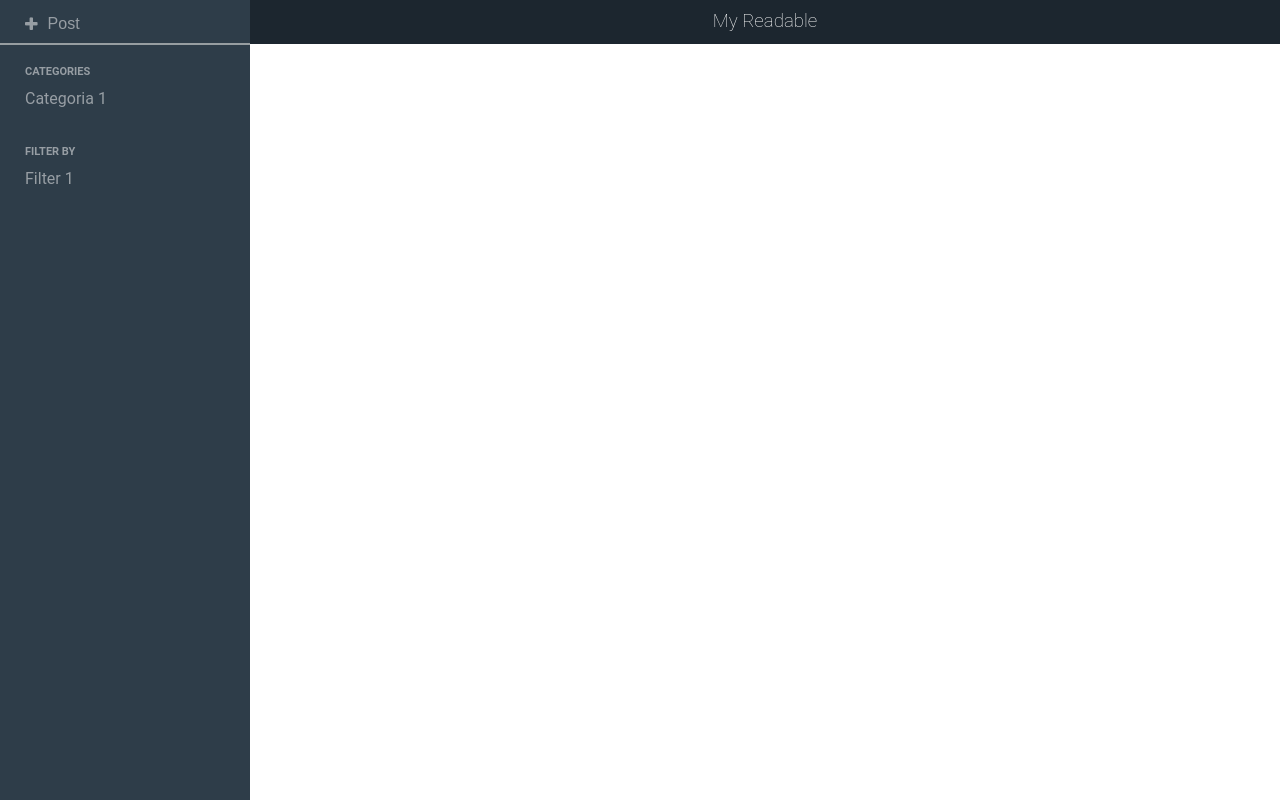
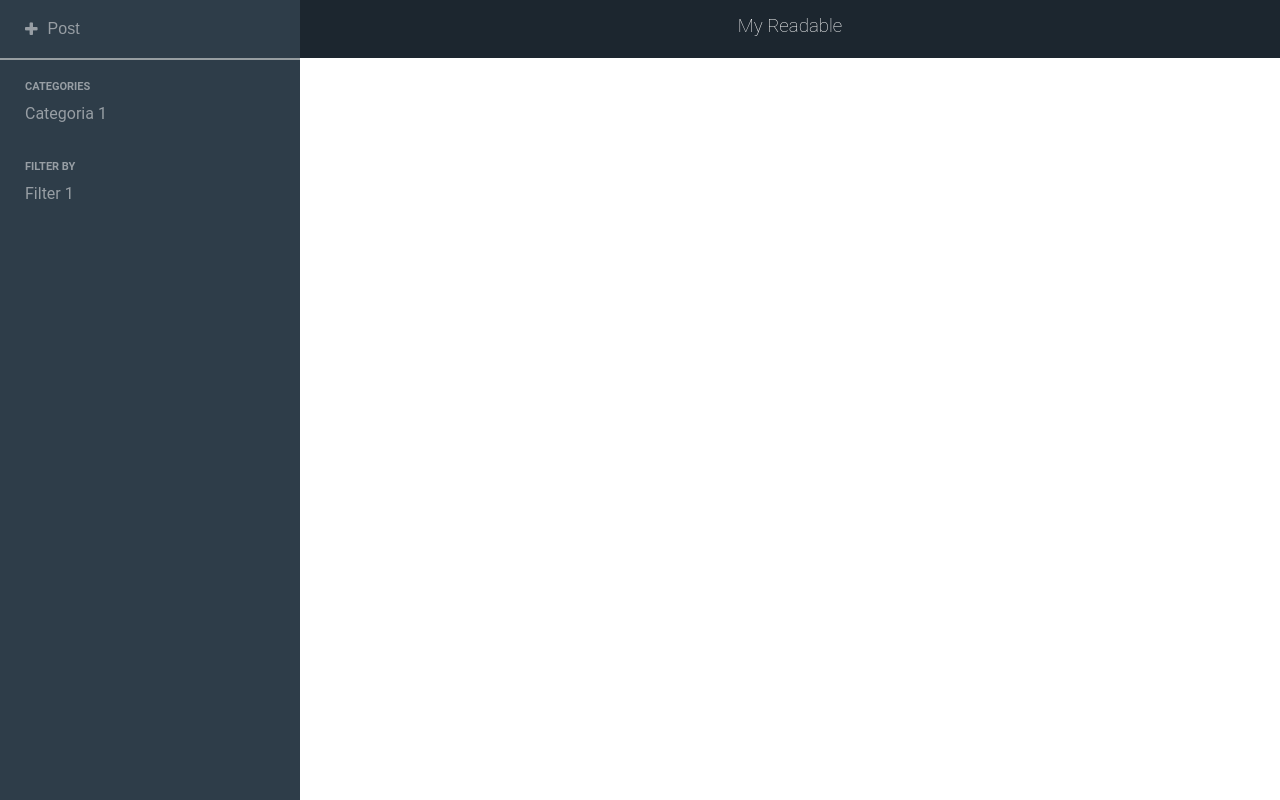
Before and after one commit to zeevolution/reading-react-redux-project, a React (Create React App) app: page / in a window 1280 px wide. Built offline with nearby package versions, Linux system fonts and the light colour scheme.

Commit message:
style: adjust some header and sidebar styles

```diff
--- a/src/components/Header/HeaderStyle.js
+++ b/src/components/Header/HeaderStyle.js
@@ -5,11 +5,11 @@ export const Container = styled.header`
   justify-content: space-between;
   background: #1c262f;
   text-align: center;
-  height: 44px;
+  height: 58px;
 
   h3 {
     font-weight: 200;
-    margin: 10px;
+    margin: 15px;
     color: white;
   }
 `;
--- a/src/components/Sidebar/SidebarStyle.js
+++ b/src/components/Sidebar/SidebarStyle.js
@@ -2,7 +2,7 @@ import styled from "styled-components";
 
 export const Container = styled.aside`
   height: 100%;
-  width: 250px;
+  width: 300px;
   background: #2e3d49;
   color: #979ea4;
   float: left;
@@ -31,6 +31,7 @@ export const NewPost = styled.button`
   color: #979ea4;
   display: flex;
   width: 100%;
+  margin-top: 10px;
   align-items: center;
 
   &:hover {
@@ -67,5 +68,6 @@ export const Nav = styled.ul`
 `;
 
 export const Divider = styled.hr`
+  margin-top: 10px;
   border: 0.3px solid #979ea1;
 `;
```
